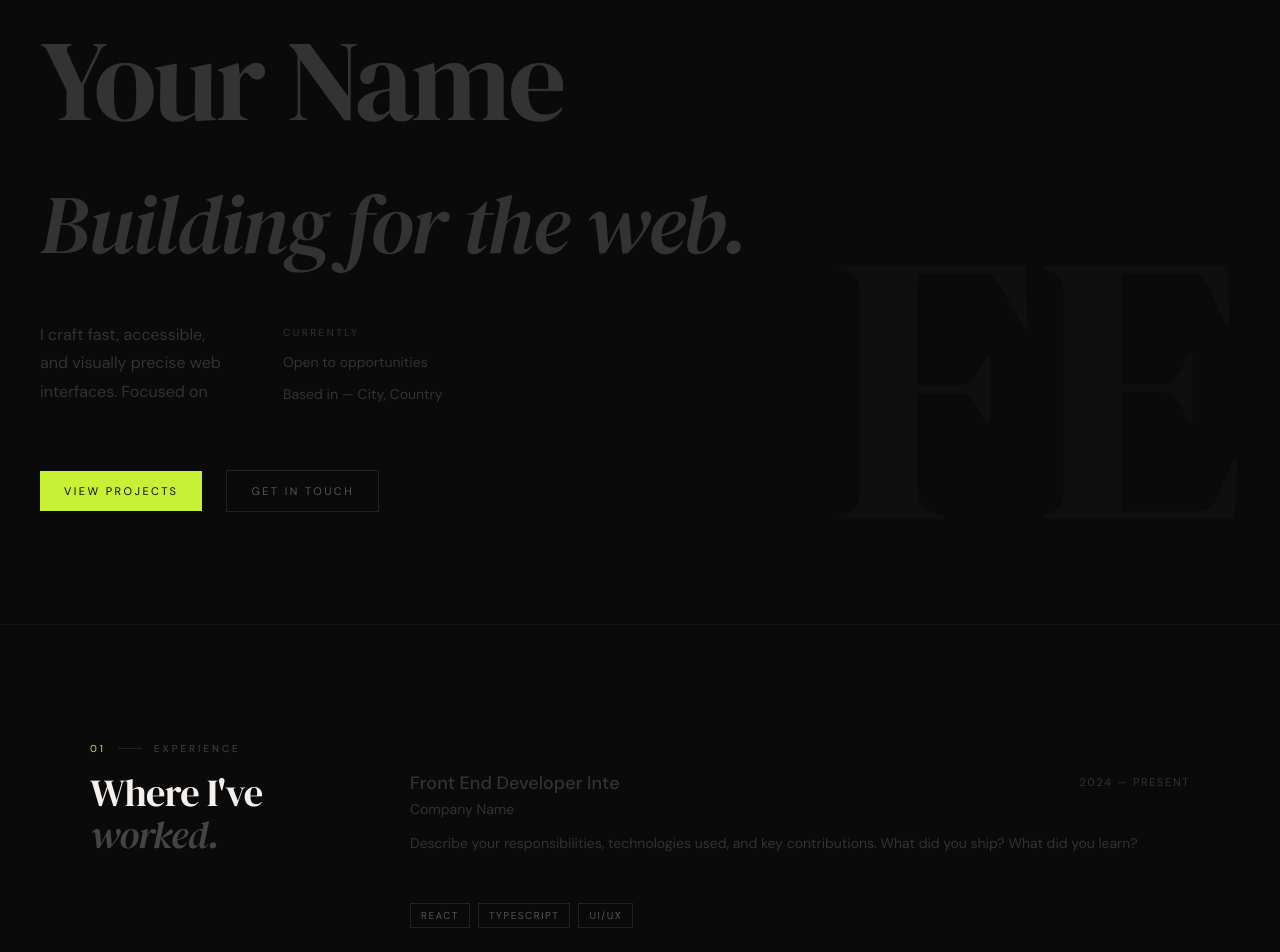
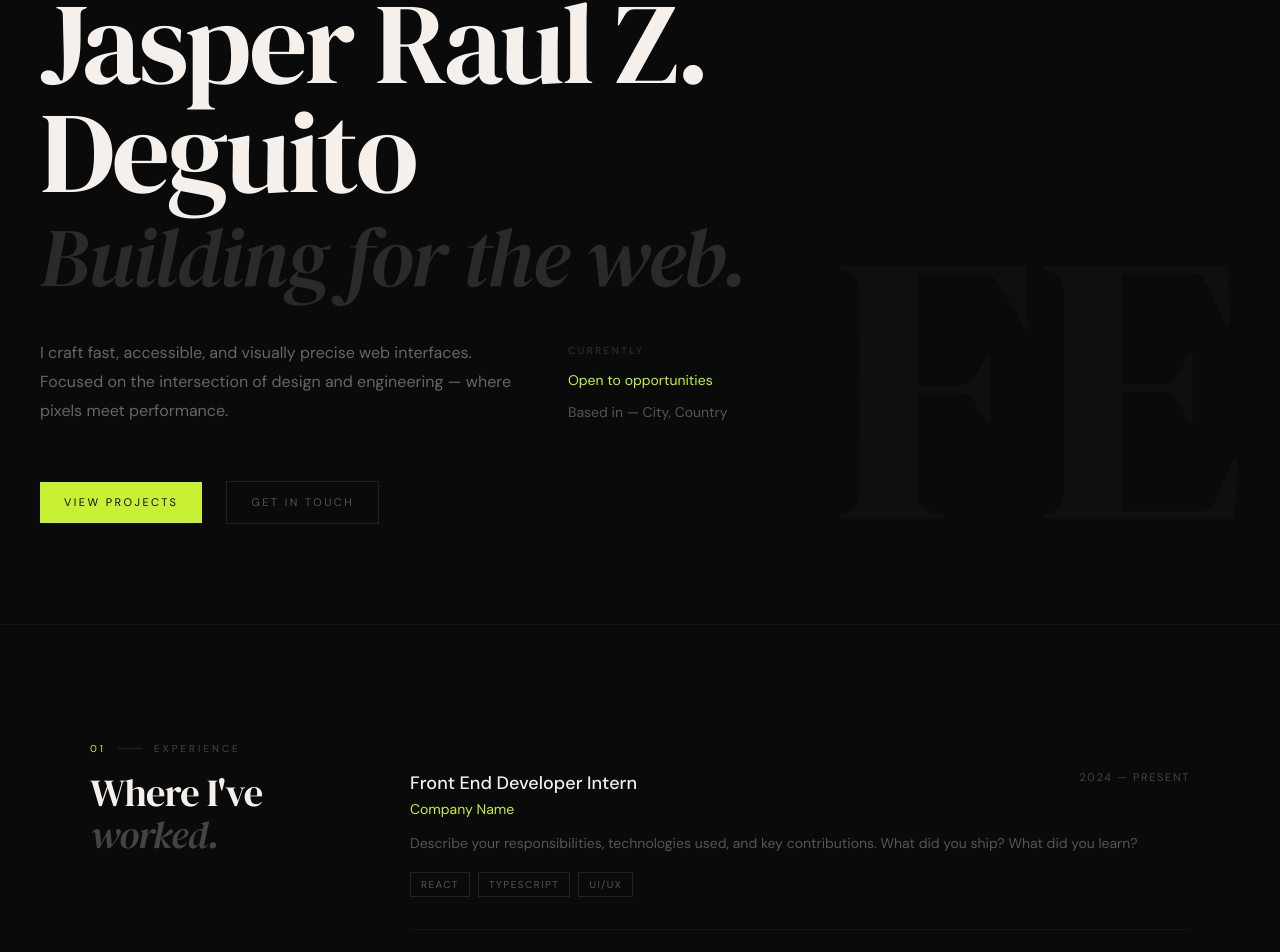
Before and after one commit to bombocaa/portfolio-v2, a React (Vite) app: page / in a window 1280 px wide. Shown: the part 175-1127 px from the top of the page. Built offline with nearby package versions, Linux system fonts and the light colour scheme.

Commit message:
feat: add core portfolio layout components including Navbar, HomeSection, ProjectsSection, and Footer

```diff
--- a/src/components/ContactSection.tsx
+++ b/src/components/ContactSection.tsx
@@ -1,11 +1,10 @@
-import EditableText from './EditableText'
 import SectionLabel from './SectionLabel'
 
 const CONTACT_FIELDS = [
-    { label: 'Email', placeholder: 'your@email.com' },
-    { label: 'GitHub', placeholder: 'github.com/yourhandle' },
-    { label: 'LinkedIn', placeholder: 'linkedin.com/in/yourname' },
-    { label: 'Twitter / X', placeholder: '@yourhandle' },
+    { label: 'Email', value: 'your@email.com' },
+    { label: 'GitHub', value: 'github.com/yourhandle' },
+    { label: 'LinkedIn', value: 'linkedin.com/in/yourname' },
+    { label: 'Twitter / X', value: '@yourhandle' },
 ]
 
 export default function ContactSection() {
@@ -35,11 +34,12 @@ export default function ContactSection() {
                                     <span className="text-[10px] tracking-[0.25em] uppercase w-28 flex-shrink-0" style={{ color: '#333', fontFamily: 'DM Sans, sans-serif' }}>
                                         {field.label}
                                     </span>
-                                    <EditableText
-                                        placeholder={field.placeholder}
+                                    <span
                                         className="text-sm text-right flex-1"
                                         style={{ color: '#888', fontFamily: 'DM Sans, sans-serif' }}
-                                    />
+                                    >
+                                        {field.value}
+                                    </span>
                                 </div>
                             </div>
                         ))}
--- a/src/components/EditableText.tsx
+++ b/src/components/EditableText.tsx
@@ -1,36 +1,3 @@
-import React from 'react'
-
-interface EditableTextProps {
-    placeholder: string
-    className?: string
-    style?: React.CSSProperties
-    multiline?: boolean
-    rows?: number
+export default function EditableText({ text }: { text?: string }) {
+    return <span>{text}</span>
 }
-
-export default function EditableText({
-    placeholder,
-    className,
-    style,
-    multiline,
-    rows,
-}: EditableTextProps) {
-    if (multiline) {
-        return (
-            <textarea
-                placeholder={placeholder}
-                className={`bg-transparent border-none outline-none resize-none placeholder-[#333] w-full ${className ?? ''}`}
-                style={style}
-                rows={rows ?? 3}
-            />
-        )
-    }
-    return (
-        <input
-            type="text"
-            placeholder={placeholder}
-            className={`bg-transparent border-none outline-none placeholder-[#333] ${className ?? ''}`}
-            style={style}
-        />
-    )
-}
--- a/src/components/ExperienceSection.tsx
+++ b/src/components/ExperienceSection.tsx
@@ -1,4 +1,3 @@
-import EditableText from './EditableText'
 import SectionLabel from './SectionLabel'
 import Tag from './Tag'
 import { EXPERIENCE } from '../data/portfolioData'
@@ -26,32 +25,34 @@ export default function ExperienceSection() {
                             >
                                 <div className="flex items-start justify-between gap-8 mb-3">
                                     <div>
-                                        <EditableText
-                                            placeholder={exp.role}
+                                        <span
                                             className="text-lg font-medium block"
                                             style={{ color: '#f5f0eb', fontFamily: 'DM Sans, sans-serif', fontSize: '18px' }}
-                                        />
-                                        <EditableText
-                                            placeholder={exp.company}
+                                        >
+                                            {exp.role}
+                                        </span>
+                                        <span
                                             className="text-sm block mt-0.5 w-full"
                                             style={{ color: '#c8f135', fontFamily: 'DM Sans, sans-serif' }}
-                                        />
+                                        >
+                                            {exp.company}
+                                        </span>
                                     </div>
                                     <div className="flex-shrink-0">
-                                        <EditableText
-                                            placeholder={exp.period}
-                                            className="text-[11px] tracking-[0.15em] uppercase text-right"
+                                        <span
+                                            className="text-[11px] tracking-[0.15em] uppercase text-right block"
                                             style={{ color: '#444', fontFamily: 'DM Sans, sans-serif' }}
-                                        />
+                                        >
+                                            {exp.period}
+                                        </span>
                                     </div>
                                 </div>
-                                <EditableText
-                                    placeholder={exp.desc}
-                                    multiline
-                                    rows={2}
+                                <p
                                     className="text-sm leading-relaxed mb-4"
                                     style={{ color: '#555', fontFamily: 'DM Sans, sans-serif', fontSize: '14px', lineHeight: '1.75' }}
-                                />
+                                >
+                                    {exp.desc}
+                                </p>
                                 <div className="flex flex-wrap gap-2">
                                     {exp.tags.map((tag) => <Tag key={tag} label={tag} />)}
                                 </div>
--- a/src/components/Footer.tsx
+++ b/src/components/Footer.tsx
@@ -1,13 +1,12 @@
-import EditableText from './EditableText'
-
 export default function Footer() {
     return (
         <footer className="px-10 py-7 flex items-center justify-between" style={{ borderTop: '1px solid #141414' }}>
-            <EditableText
-                placeholder="Your Name — Front End Developer"
+            <span
                 className="text-[11px] tracking-[0.18em] uppercase"
                 style={{ color: '#2a2a2a', fontFamily: 'DM Sans, sans-serif', maxWidth: '320px' }}
-            />
+            >
+                Jasper Raul Z. Deguito — Front End Developer
+            </span>
             <span className="text-[11px] tracking-[0.18em] uppercase" style={{ color: '#1e1e1e', fontFamily: 'DM Sans, sans-serif' }}>
                 © 2025
             </span>
--- a/src/components/HomeSection.tsx
+++ b/src/components/HomeSection.tsx
@@ -1,4 +1,3 @@
-import EditableText from './EditableText'
 import SectionLabel from './SectionLabel'
 
 export default function HomeSection() {
@@ -16,45 +15,42 @@ export default function HomeSection() {
                 <SectionLabel num="—" label="Front End Developer" />
 
                 <h1 style={{ fontFamily: 'DM Serif Display, serif', fontSize: 'clamp(56px, 9vw, 130px)', lineHeight: 0.95, letterSpacing: '-0.025em', color: '#f5f0eb', marginBottom: '8px' }}>
-                    <EditableText
-                        placeholder="Your Name"
-                        className="block w-full"
-                        style={{ fontFamily: 'DM Serif Display, serif', fontSize: 'inherit', lineHeight: 'inherit', letterSpacing: 'inherit', color: '#f5f0eb' }}
-                    />
+                    <span className="block w-full" style={{ fontFamily: 'DM Serif Display, serif', fontSize: 'inherit', lineHeight: 'inherit', letterSpacing: 'inherit', color: '#f5f0eb' }}>
+                        Jasper Raul Z. Deguito
+                    </span>
                 </h1>
 
                 <h2 style={{ fontFamily: 'DM Serif Display, serif', fontSize: 'clamp(40px, 6.5vw, 96px)', lineHeight: 1, letterSpacing: '-0.02em', color: '#2a2a2a', fontStyle: 'italic', marginBottom: '40px' }}>
-                    <EditableText
-                        placeholder="Building for the web."
-                        className="block w-full"
-                        style={{ fontFamily: 'DM Serif Display, serif', fontSize: 'inherit', lineHeight: 'inherit', letterSpacing: 'inherit', color: '#2a2a2a', fontStyle: 'italic' }}
-                    />
+                    <span className="block w-full" style={{ fontFamily: 'DM Serif Display, serif', fontSize: 'inherit', lineHeight: 'inherit', letterSpacing: 'inherit', color: '#2a2a2a', fontStyle: 'italic' }}>
+                        Building for the web.
+                    </span>
                 </h2>
 
                 <div className="flex items-start gap-12">
                     <div style={{ maxWidth: '480px' }}>
-                        <EditableText
-                            placeholder="I craft fast, accessible, and visually precise web interfaces. Focused on the intersection of design and engineering — where pixels meet performance."
-                            multiline
-                            rows={3}
+                        <p
                             className="text-base leading-relaxed"
                             style={{ color: '#666', fontFamily: 'DM Sans, sans-serif', fontSize: '16px', lineHeight: '1.8' }}
-                        />
+                        >
+                            I craft fast, accessible, and visually precise web interfaces. Focused on the intersection of design and engineering — where pixels meet performance.
+                        </p>
                     </div>
                     <div className="flex flex-col gap-3 pt-1 flex-shrink-0">
                         <div className="text-[10px] tracking-[0.25em] uppercase" style={{ color: '#333', fontFamily: 'DM Sans, sans-serif' }}>
                             Currently
                         </div>
-                        <EditableText
-                            placeholder="Open to opportunities"
+                        <span
                             className="text-sm"
                             style={{ color: '#c8f135', fontFamily: 'DM Sans, sans-serif' }}
-                        />
-                        <EditableText
-                            placeholder="Based in — City, Country"
+                        >
+                            Open to opportunities
+                        </span>
+                        <span
                             className="text-sm"
                             style={{ color: '#555', fontFamily: 'DM Sans, sans-serif' }}
-                        />
+                        >
+                            Based in — City, Country
+                        </span>
                     </div>
                 </div>
 
--- a/src/components/Navbar.tsx
+++ b/src/components/Navbar.tsx
@@ -1,5 +1,4 @@
 import { useState } from 'react'
-import EditableText from './EditableText'
 import { NAV_LINKS } from '../data/portfolioData'
 
 export default function Navbar() {
@@ -10,11 +9,12 @@ export default function Navbar() {
             className="fixed top-0 left-0 right-0 z-50 flex items-center justify-between px-10 py-5"
             style={{ borderBottom: '1px solid #141414', backdropFilter: 'blur(16px)', backgroundColor: 'rgba(10,10,10,0.85)' }}
         >
-            <EditableText
-                placeholder="your.name"
+            <span
                 className="text-sm font-medium w-auto"
                 style={{ color: '#f5f0eb', fontFamily: 'DM Serif Display, serif', fontStyle: 'italic', maxWidth: '180px', fontSize: '17px' }}
-            />
+            >
+                your.name
+            </span>
             <div className="hidden md:flex items-center gap-10">
                 {NAV_LINKS.map((link) => (
                     <a
--- a/src/components/index.ts
+++ b/src/components/index.ts
@@ -1,4 +1,3 @@
-export { default as EditableText } from './EditableText'
 export { default as Tag } from './Tag'
 export { default as SectionLabel } from './SectionLabel'
 export { default as Navbar } from './Navbar'
```
Also changed, not shown: src/components/ProjectsSection.tsx (+9 -10 lines).
